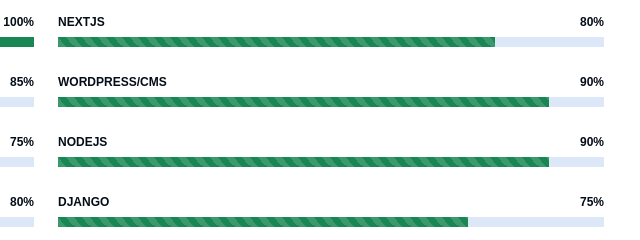
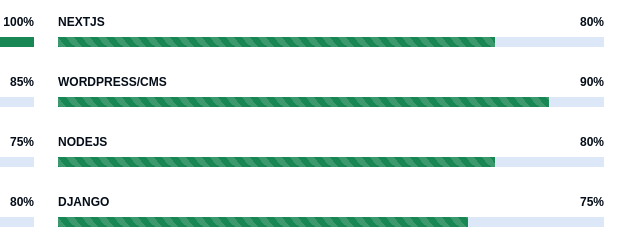
Before and after one commit to FrancisCodex/FrancisCodex.github.io, a plain HTML site: page index.html in a window 1280 px wide. Shown: the part 1900-2140 px from the top of the page, 594-1234 px from the left. Drawn offline with nearby package versions, Linux system fonts and the light colour scheme; files whose address does not match are found by name.

Commit message:
Fixed the typo on Skills

```diff
--- a/index.html
+++ b/index.html
@@ -170,9 +170,9 @@
               </div>
 
               <div class="progress">
-                <span class="skill">NodeJS<i class="val">90%</i></span>
+                <span class="skill">NodeJS<i class="val">80%</i></span>
                 <div class="progress-bar-wrap">
-                  <div class="progress-bar bg-success progress-bar-striped progress-bar-animated" style="width: 90%" role="progressbar" aria-valuenow="90" aria-valuemin="0" aria-valuemax="100"></div>
+                  <div class="progress-bar bg-success progress-bar-striped progress-bar-animated" style="width: 80%" role="progressbar" aria-valuenow="80" aria-valuemin="0" aria-valuemax="100"></div>
                 </div>
               </div>
 
```
